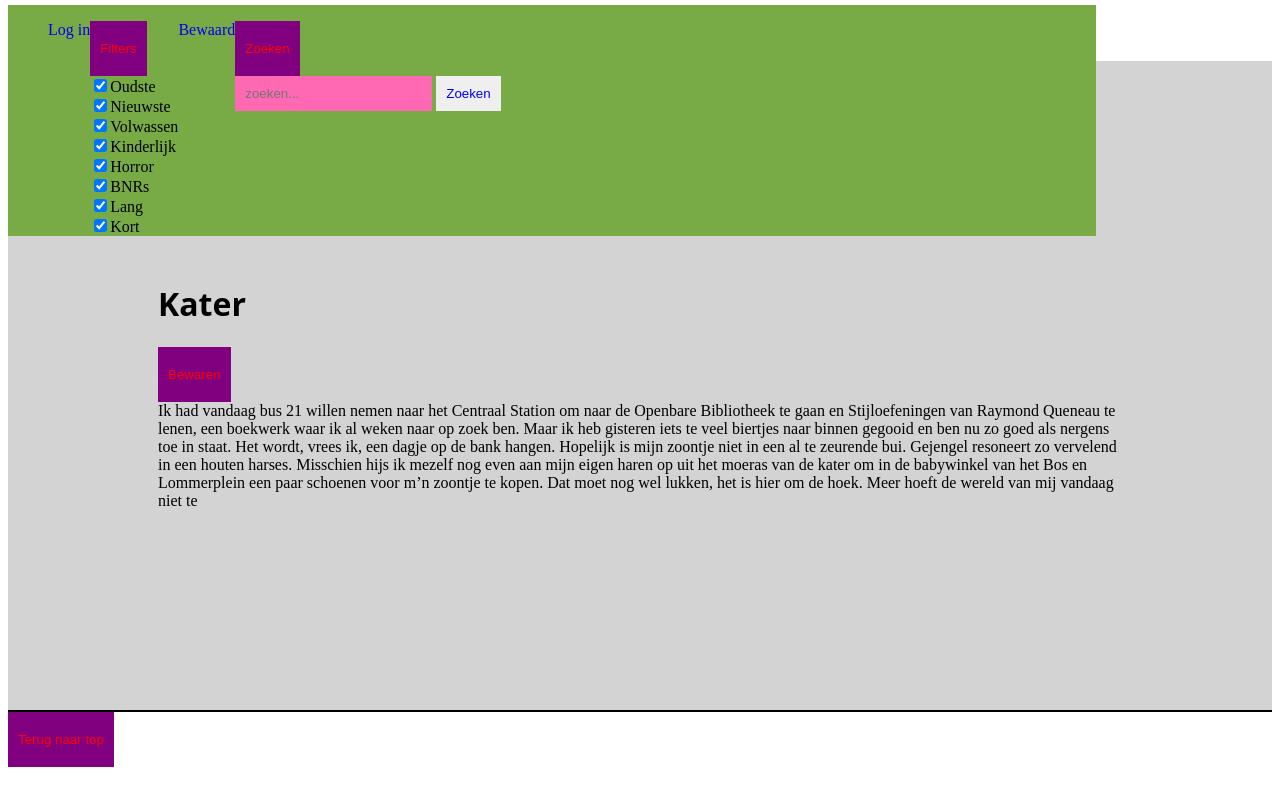
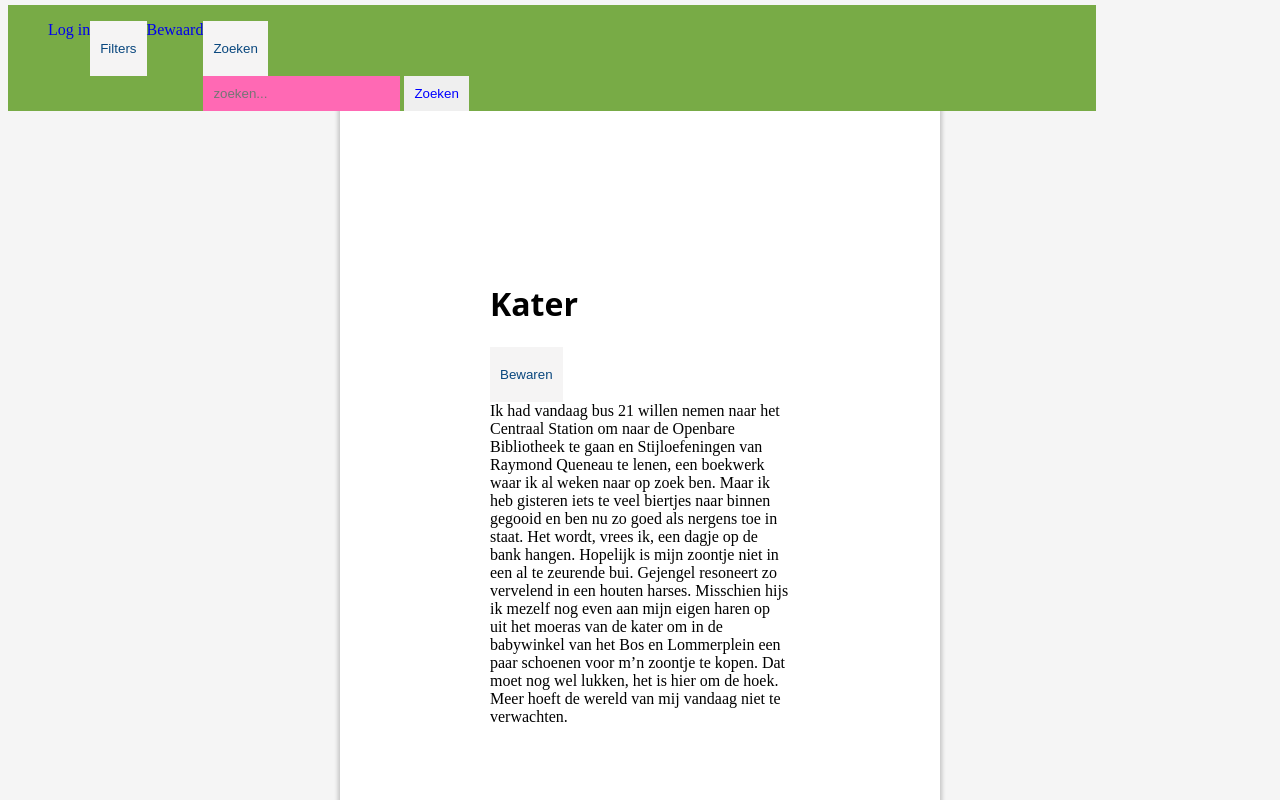
Before and after one commit to Dejorden94/Website_project_web, a plain HTML site: page index.html in a window 1280 px wide. Shown: the top 800 px of the page. Drawn offline with Linux system fonts and the light colour scheme.

Commit message:
Aanpassingen css + html + js test
Border aangepast door radius toe te voegen
Knoppen, achtergrond en knoppen hoover juiste kleur gegeven.
Html volledige verhaal geplaatst en test voor menu met javascript.

```diff
--- a/index.html
+++ b/index.html
@@ -69,7 +69,7 @@
 <figure>
 <h1>Kater</h1>
 <button>Bewaren</button>
-<article>Ik had vandaag bus 21 willen nemen naar het Centraal Station om naar de Openbare Bibliotheek te gaan en Stijloefeningen van Raymond Queneau te lenen, een boekwerk waar ik al weken naar op zoek ben. Maar ik heb gisteren iets te veel biertjes naar binnen gegooid en ben nu zo goed als nergens toe in staat. Het wordt, vrees ik, een dagje op de bank hangen. Hopelijk is mijn zoontje niet in een al te zeurende bui. Gejengel resoneert zo vervelend in een houten harses. Misschien hijs ik mezelf nog even aan mijn eigen haren op uit het moeras van de kater om in de babywinkel van het Bos en Lommerplein een paar schoenen voor m’n zoontje te kopen. Dat moet nog wel lukken, het is hier om de hoek. Meer hoeft de wereld van mij vandaag niet te </article>
+<article>Ik had vandaag bus 21 willen nemen naar het Centraal Station om naar de Openbare Bibliotheek te gaan en Stijloefeningen van Raymond Queneau te lenen, een boekwerk waar ik al weken naar op zoek ben. Maar ik heb gisteren iets te veel biertjes naar binnen gegooid en ben nu zo goed als nergens toe in staat. Het wordt, vrees ik, een dagje op de bank hangen. Hopelijk is mijn zoontje niet in een al te zeurende bui. Gejengel resoneert zo vervelend in een houten harses. Misschien hijs ik mezelf nog even aan mijn eigen haren op uit het moeras van de kater om in de babywinkel van het Bos en Lommerplein een paar schoenen voor m’n zoontje te kopen. Dat moet nog wel lukken, het is hier om de hoek. Meer hoeft de wereld van mij vandaag niet te verwachten.</article>
 </figure>
 <button>Terug naar top</button>
 <script type="text/javascript" src="javascript/javascript.js"></script>
--- a/javascript/javascript.js
+++ b/javascript/javascript.js
@@ -2,5 +2,5 @@
 document.getElementsByTagName('button').addEventListener('click', showMenuTop);
 
 function showMenuTop() {
-   document.getElementById('filtersAp').style.display = "listitem";
+   document.getElementById('filtersAp').style.display = null;
 }
--- a/style/style.css
+++ b/style/style.css
@@ -1,3 +1,6 @@
+body{
+	background-color: #f5f5f5;
+}
 li{
 	list-style: none;
 }
@@ -12,9 +15,7 @@ a:visited{
 }
 a:hover{
 	background-color: purple;
-  border-style: solid;
-  font-size: 2em;
-
+  	border-style: solid;
 }
 a:focus{
   color: red;
@@ -22,17 +23,15 @@ a:focus{
 }
 button{
   font-familly: sans-serif;
-  color: red;
+  color: #09477e;
   padding: 20px 10px;
   border: none;
-  background-color: purple;
+  background-color: #f5f4f4;
   transition: background .25s ease-in-out;
 }
 button:hover{
-  color: blue;
-  background-color: yellow;
-
-
+  color: #09477e;
+  background-color: #d5edfb;
 }
 header{
 	font-weight: bold;
@@ -50,9 +49,14 @@ input:hover{
   transition: background .25s ease;
 }
 figure{
+	max-height: 500px;
+	max-width: 300px;
 	padding: 200px 150px;
-	background-color: lightgray;
-	border-bottom: solid 2px;
+	background-color: white;
+	/*Bron:https://developer.mozilla.org/en-US/docs/Web/CSS/box-shadow*/
+	/* offset-x | offset-y | blur-radius | spread-radius | color */
+	box-shadow: 0px 4px 4px 2px rgba(0, 0, 0, 0.2);
+	border-radius: 2px;
 	margin:auto;
 }
 article{
@@ -64,7 +68,7 @@ li{
 	display: inline;
 }
 h1{
-	font-family: Open sans;
+	font-family: Open Sans;
 	font-size: 32px;
 }
 [type="search"]{
@@ -83,7 +87,7 @@ background-color: #78AB46;
 top: 5px;
 }
 .filtersAp{
-	display: ;
+	display:none;
 }
 .navBeschrijving{
 	font-weight: bold;
```
